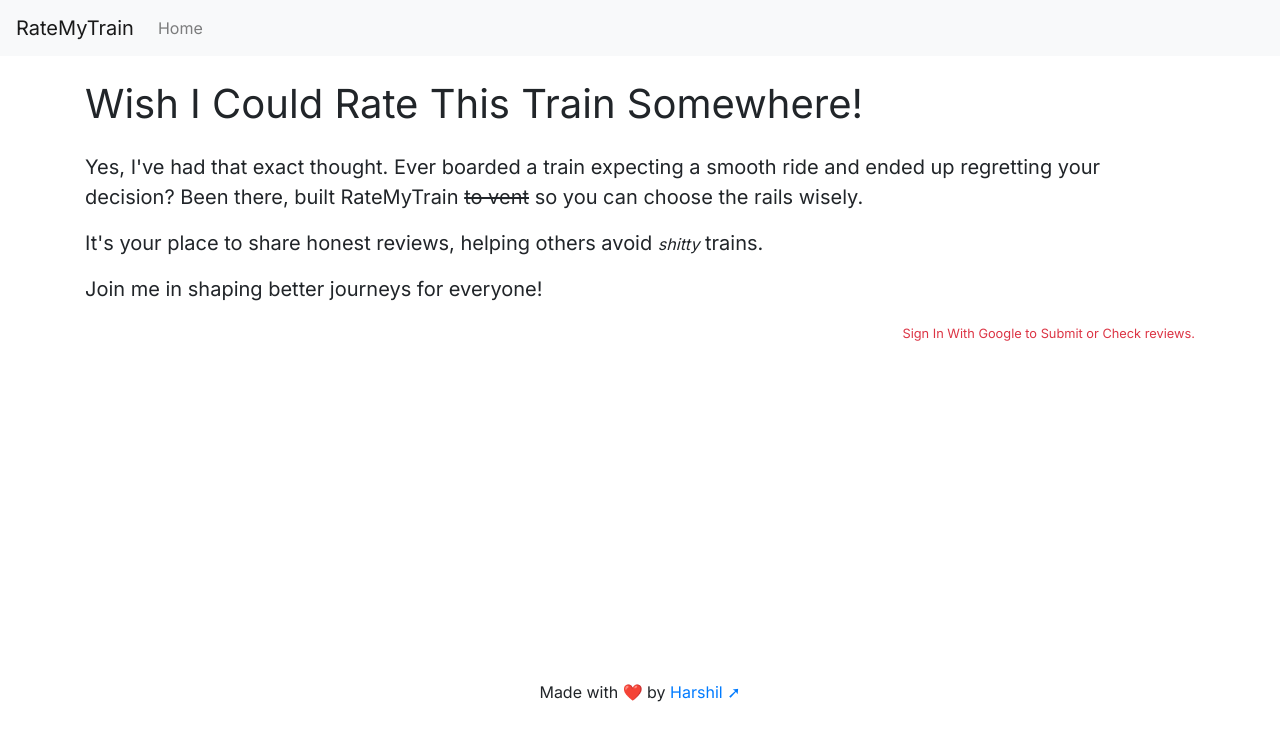
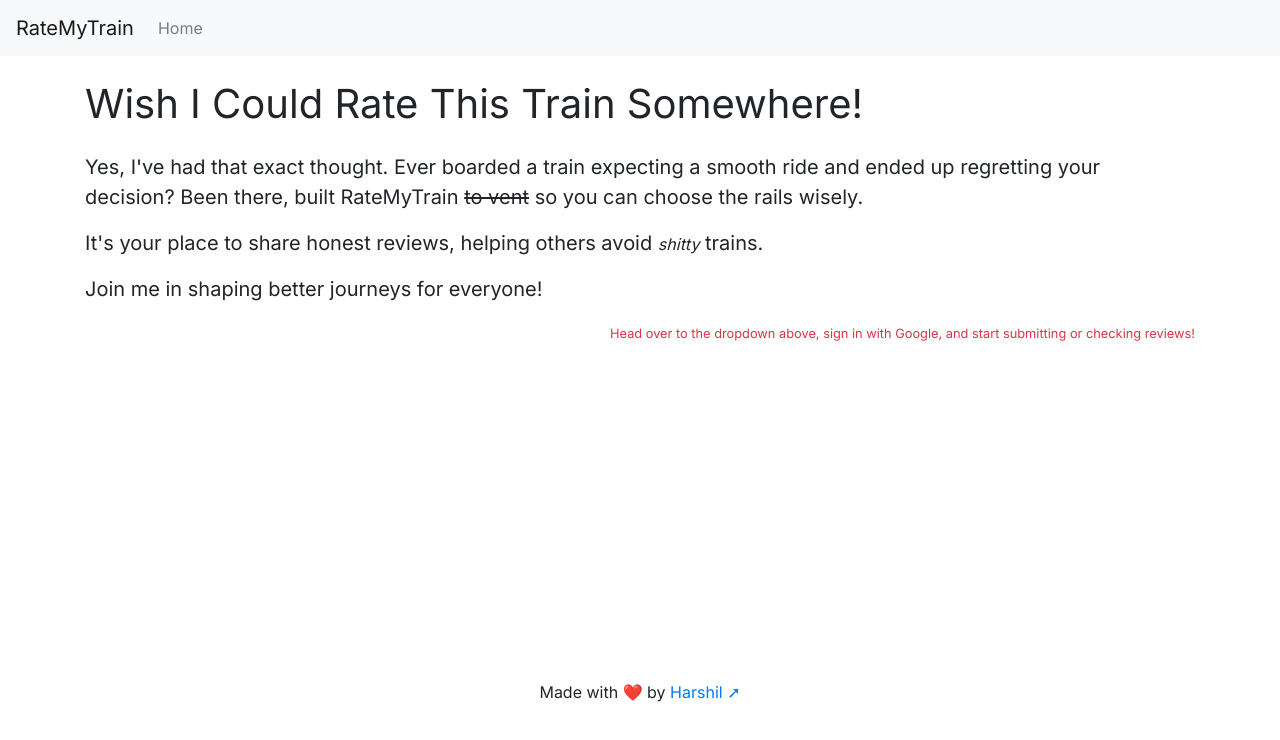
Before and after one commit to harshilshrma/rate-my-train, a Next.js app in the folder rate-my-train/: page / in a window 1280 px wide. Shown: the top 740 px of the page. Built offline with nearby package versions, Linux system fonts and the light colour scheme; no server answers.

Commit message:
minor change

```diff
--- a/rate-my-train/app/page.js
+++ b/rate-my-train/app/page.js
@@ -47,7 +47,7 @@ export default function Home() {
 
         {!session && (
           <p className='text-right text-danger'>
-            <small>Sign In With Google to Submit or Check reviews.</small>
+            <small>Head over to the dropdown above, sign in with Google, and start submitting or checking reviews!</small>
           </p>
         )}
 
```
